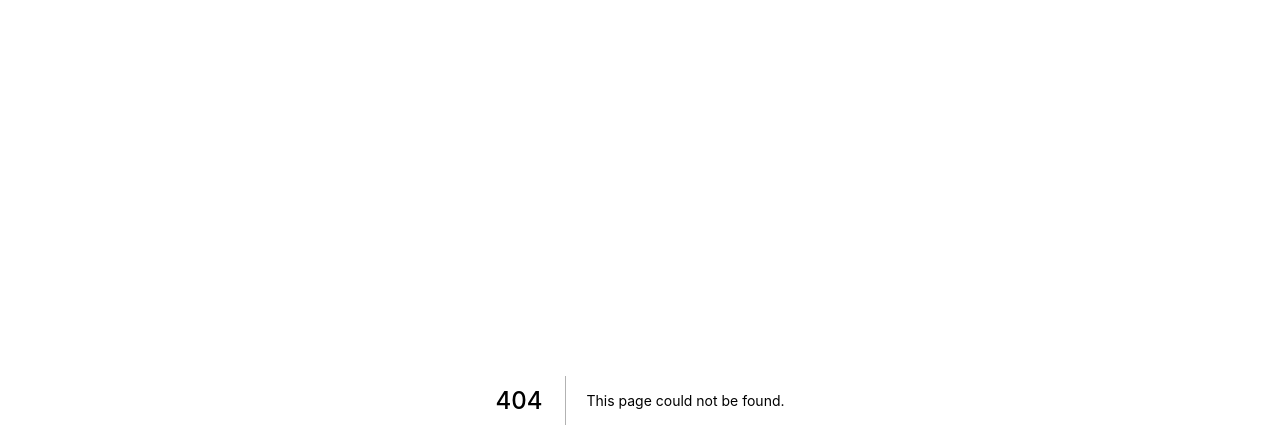
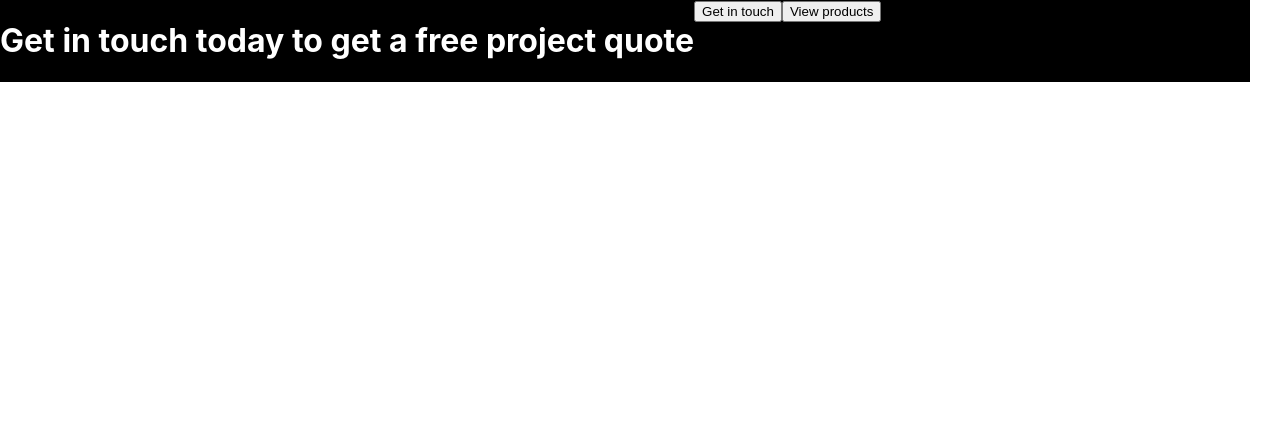
Before and after one commit to shubhamrangaa/alambre-cables-website, a Next.js app: page /new in a window 1280 px wide. Before the commit this address had no page. Shown: the top 448 px of the page. Built offline with nearby package versions, Linux system fonts and the light colour scheme.

Commit message:
initial component code

```diff
--- /dev/null
+++ b/pages/new.js
@@ -0,0 +1,17 @@
+import Head from "next/head";
+import Image from "next/image";
+import styles from "../styles/CTABar.module.css";
+
+export default function New() {
+  return (
+    <div className={styles.container}>
+      <div className={styles.container}>
+        <h1>Get in touch today to get a free project quote</h1>
+        <div>
+          <button>Get in touch</button>
+          <button>View products</button>
+        </div>
+      </div>
+    </div>
+  );
+}
--- /dev/null
+++ b/styles/CTABar.module.css
@@ -0,0 +1,7 @@
+.container {
+  display: flex;
+  max-width: 1250px;
+  justify-content: space-between;
+  background-color: black;
+  color: white;
+}
```
Also changed, not shown: pages/index.js (+7 -7 lines).
